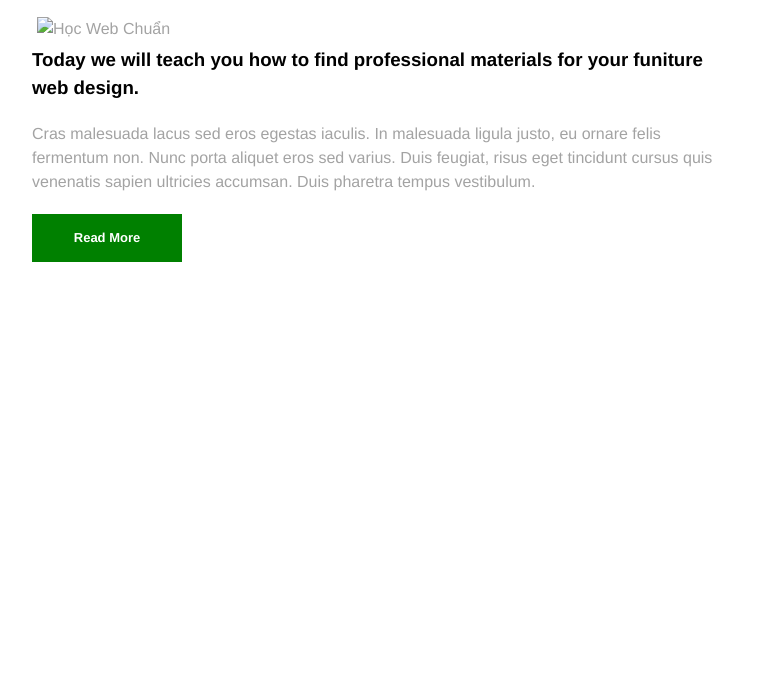
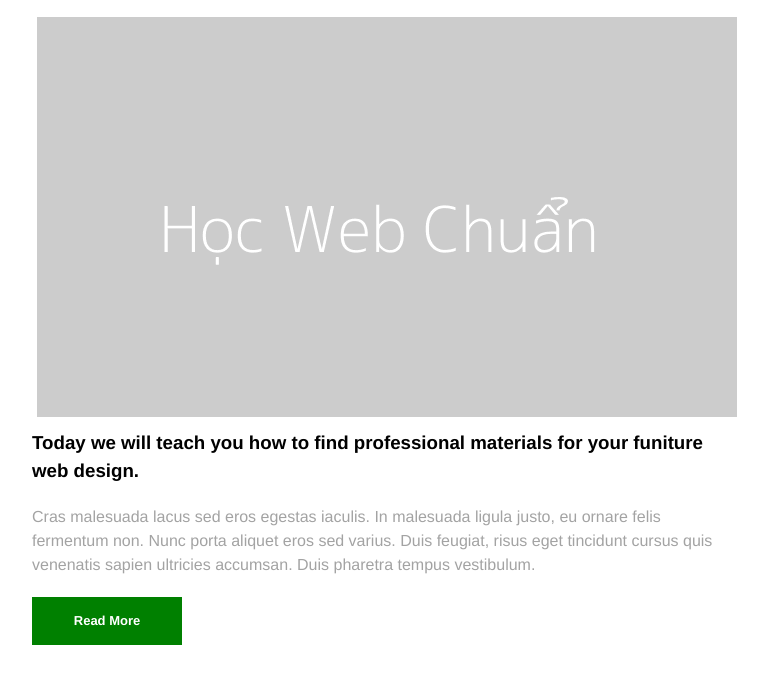
Before and after one commit to 66Baohuy/B-i-5, a plain HTML site: page b4.html in a window 1280 px wide. Shown: the part 123-800 px from the top of the page, without its empty margins (258-1026 px from the left). Drawn offline with Linux system fonts and the light colour scheme.

Commit message:
2. edit icon

```diff
--- a/b4.html
+++ b/b4.html
@@ -10,7 +10,7 @@
   <body>
     <section class="funiture">
       <h2>Learn more about beautiful funiture web design combinations</h2>
-      <p class="photo"><img src="./img.png" alt="Học Web Chuẩn" /></p>
+      <p class="photo"><img src="./img/img.png" alt="Học Web Chuẩn" /></p>
       <h3>
         Today we will teach you how to find professional materials for your
         funiture web design.
```
